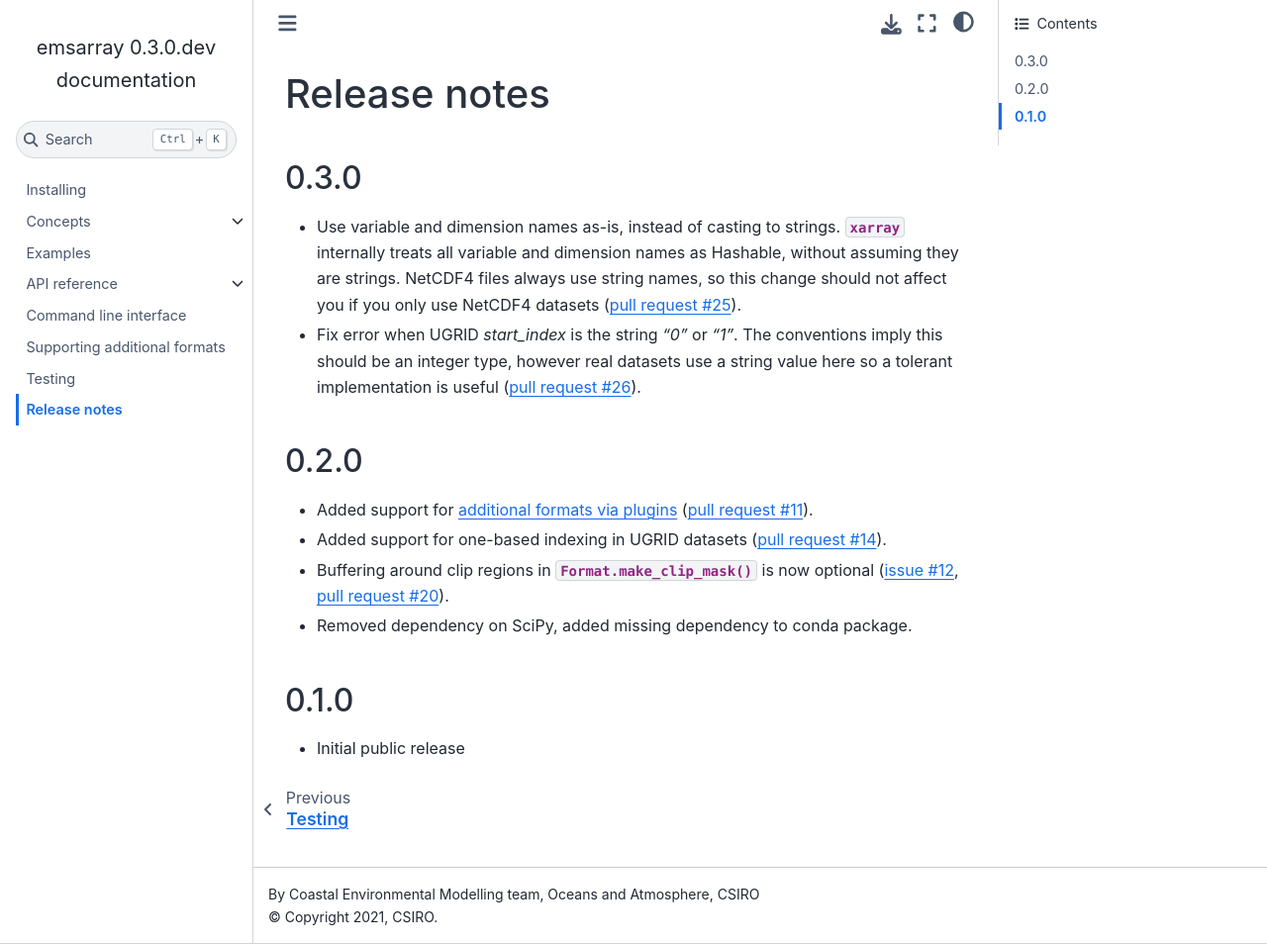
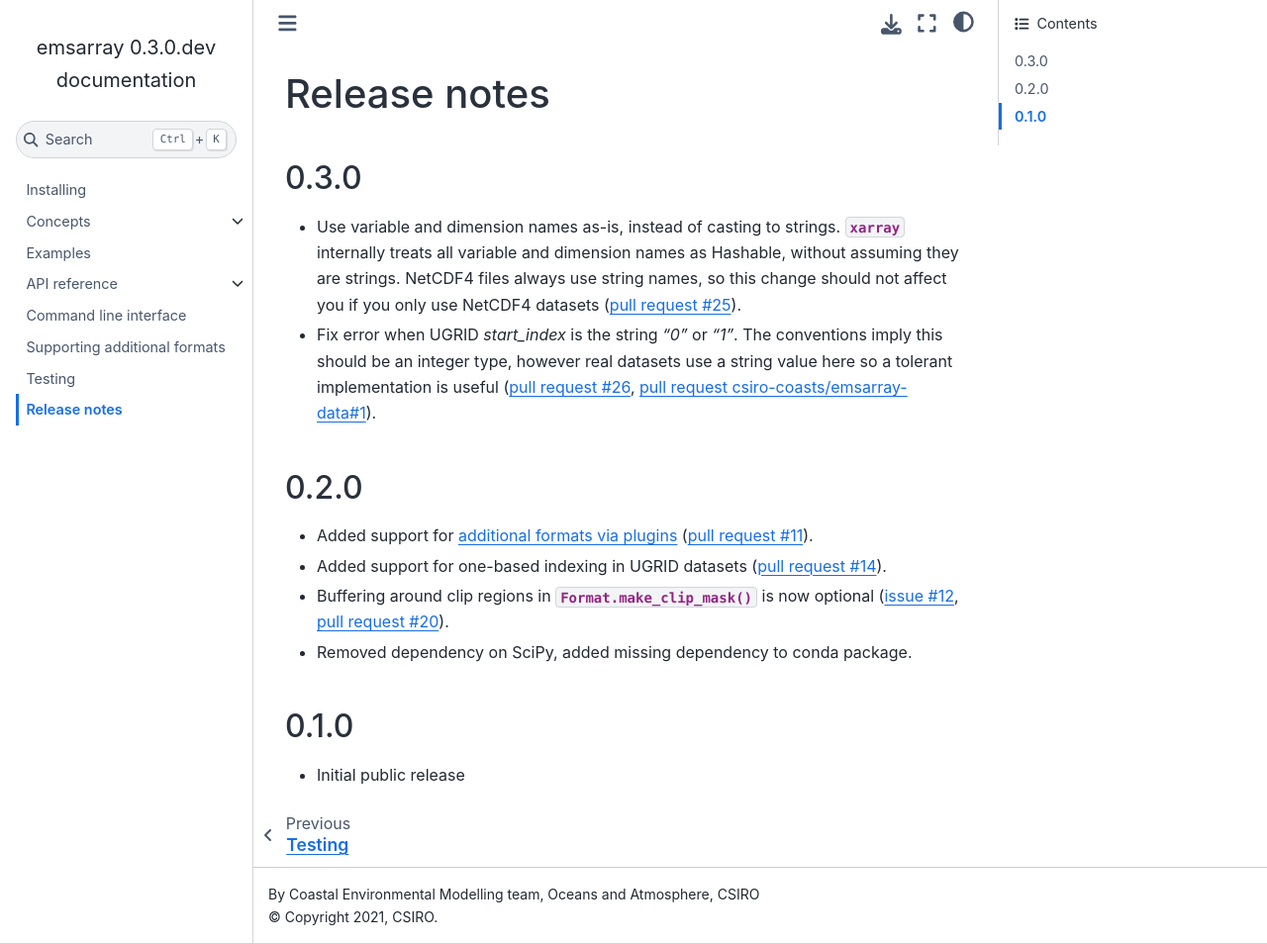
Before and after one commit to csiro-coasts/emsarray, a Sphinx documentation site: the page built from docs/releases.rst, in a window 1280 px wide and 954 px high. Shown: the whole window at 99% size. Built offline with Sphinx 7.4.7 and the Sphinx Book theme 1.1.4, drawn with Linux system fonts in a browser that asks for light colours; some of the changed lines change nothing that is shown.

Commit message:
Allow full user/repo#num references in docs PR references

```diff
--- a/docs/releases.rst
+++ b/docs/releases.rst
@@ -14,7 +14,7 @@ Release notes
 * Fix error when UGRID `start_index` is the string `"0"` or `"1"`.
   The conventions imply this should be an integer type,
   however real datasets use a string value here so a tolerant implementation is useful
-  (:pr:`26`).
+  (:pr:`26`, :pr:`csiro-coasts/emsarray-data#1`).
 
 0.2.0
 =====
--- a/docs/roles.py
+++ b/docs/roles.py
@@ -1,8 +1,19 @@
+import re
 from typing import Any, Callable, Tuple
 
 from docutils import nodes, utils
 from docutils.parsers.rst import roles
 from docutils.parsers.rst.states import Inliner
+
+_GITHUB_NAME = r'[a-zA-Z0-9]+(?:-[a-zA-Z0-9]+)*'
+GITHUB_FULL_REF = re.compile(
+    r'^'
+    r'(?P<repo>' + _GITHUB_NAME + '/' + _GITHUB_NAME + ')'
+    r'#(?P<num>[1-9][\d]*)'
+    r'$'
+)
+
+GITHUB_DEFAULT_REPO = 'csiro-coasts/emsarray'
 
 
 def _github_link(
@@ -18,23 +29,32 @@ def _github_link(
         options: dict = {},
         content: list = [],
     ) -> Tuple[list, list]:
-        try:
-            num = int(utils.unescape(text))
-            if num <= 0:
-                raise ValueError
-        except ValueError:
-            msg = inliner.reporter.error(
-                f'PR number must be a positive integer, not {text!r}',
-                line=lineno)
-            prb = inliner.problematic(rawtext, rawtext, msg)
-            return [prb], [msg]
+        match = GITHUB_FULL_REF.match(utils.unescape(text))
+        if match is not None:
+            repo = match.group('repo')
+            num = int(match.group('num'))
+        else:
+            try:
+                repo = GITHUB_DEFAULT_REPO
+                num = int(utils.unescape(text))
+                if num <= 0:
+                    raise ValueError
+            except ValueError:
+                msg = inliner.reporter.error(
+                    'Github issue reference must be a positive integer, '
+                    'or a full user/repo#num reference',
+                    line=lineno)
+                prb = inliner.problematic(rawtext, rawtext, msg)
+                return [prb], [msg]
 
-        # Base URL mainly used by inliner.pep_reference; so this is correct:
-        repo = 'https://github.com/csiro-coasts/emsarray'
-        refuri = f'{repo}/{url_part}/{num}'
+        refuri = f'https://github.com/{repo}/{url_part}/{num}'
+        if repo == GITHUB_DEFAULT_REPO:
+            display = f'{prefix} #{num}'
+        else:
+            display = f'{prefix} {repo}#{num}'
 
         roles.set_classes(options)
-        ref = nodes.reference(rawtext, f'{prefix} #{text}', refuri=refuri, **options)
+        ref = nodes.reference(rawtext, display, refuri=refuri, **options)
 
         return [ref], []
     return role_fn
```
